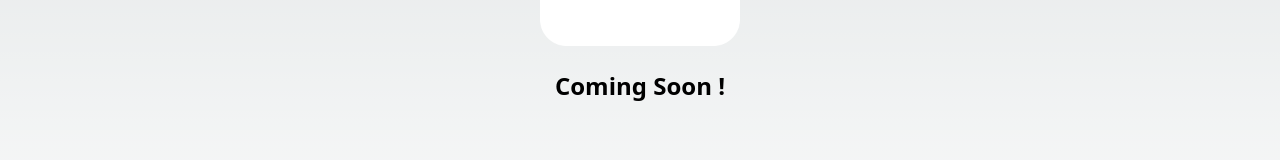
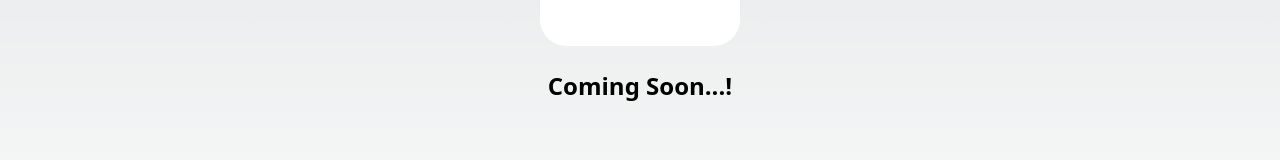
Before and after one commit to adheeb-vk/do, a Next.js app: page / in a window 1280 px wide. Shown: the part 426-586 px from the top of the page. Built offline with nearby package versions, Linux system fonts and the light colour scheme.

Commit message:
test for deploy vercel

```diff
--- a/src/app/(web)/page.jsx
+++ b/src/app/(web)/page.jsx
@@ -13,7 +13,7 @@ function page() {
             priority={true}
         />
       </h1>
-      <p className='mt-6 font-bold text-2xl'>Coming Soon !</p>
+      <p className='mt-6 font-bold text-2xl'>Coming Soon...!</p>
     </div>
   )
 }
```
